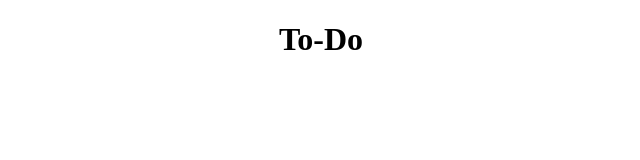
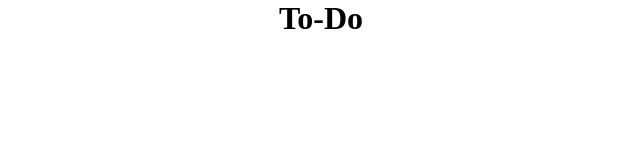
Before and after one commit to Developer9719/jsAppTemplate, a website built with webpack: page src/index.html in a window 1280 px wide. Shown: the whole page, without its empty margins (319-959 px from the left). Built offline with nearby package versions, Linux system fonts and the light colour scheme.

Commit message:
Update structure.css

```diff
--- a/src/styles/structure.css
+++ b/src/styles/structure.css
@@ -1,3 +1,8 @@
+* { /* Universal Selector: Reset */
+    margin: 0;
+    padding: 0;
+}
+
 header > h1 { /* Direct Child selector */
     text-align: center;
 }
```
